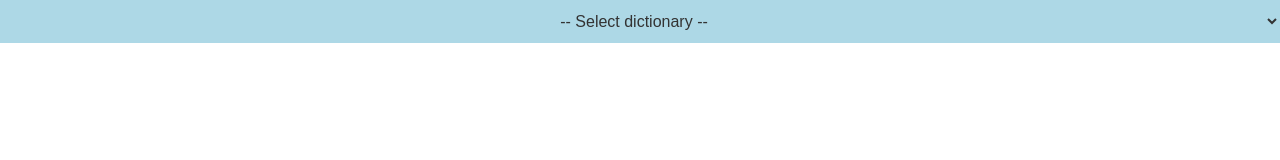
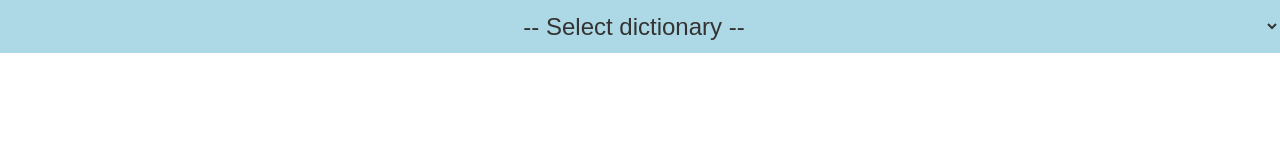
Before and after one commit to GoodDayForSurf/LangTrainer, a plain HTML site: page main.html in a window 1280 px wide. Drawn offline with Linux system fonts and the light colour scheme.

Commit message:
header height

```diff
--- a/styles.css
+++ b/styles.css
@@ -13,7 +13,7 @@ select {
     text-align: center;
     border: none;
     color: #333;
-    font-size: 16px;
+    font-size: 3vh;
     cursor: pointer;
     transition: all 0.3s ease;
     background-color: lightblue;
```
